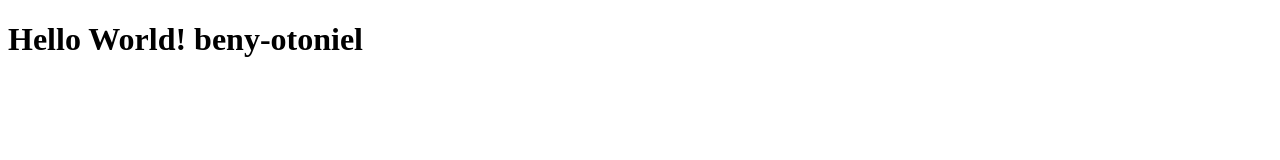
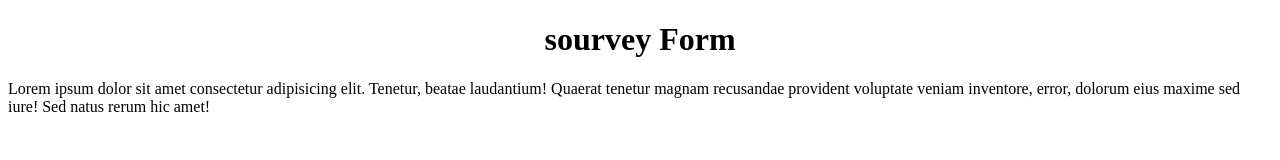
Before and after one commit to kenliten/beny-otoniel-trial, a plain HTML site: page index.html in a window 1280 px wide. Drawn offline with Linux system fonts and the light colour scheme.

Commit message:
add two features

```diff
--- a/index.html
+++ b/index.html
@@ -10,9 +10,13 @@
   <body>
     <script src="https://cdn.freecodecamp.org/testable-projects-fcc/v1/bundle.js"></script>
 
-    <h1>
-      Hello World! beny-otoniel
+    <h1 id="title">
+      sourvey Form
     </h1>
+
+    <p id="description">
+      Lorem ipsum dolor sit amet consectetur adipisicing elit. Tenetur, beatae laudantium! Quaerat tenetur magnam recusandae provident voluptate veniam inventore, error, dolorum eius maxime sed iure! Sed natus rerum hic amet!
+    </p>
 
     <script  src="js/index.js"></script>
   </body>
```
